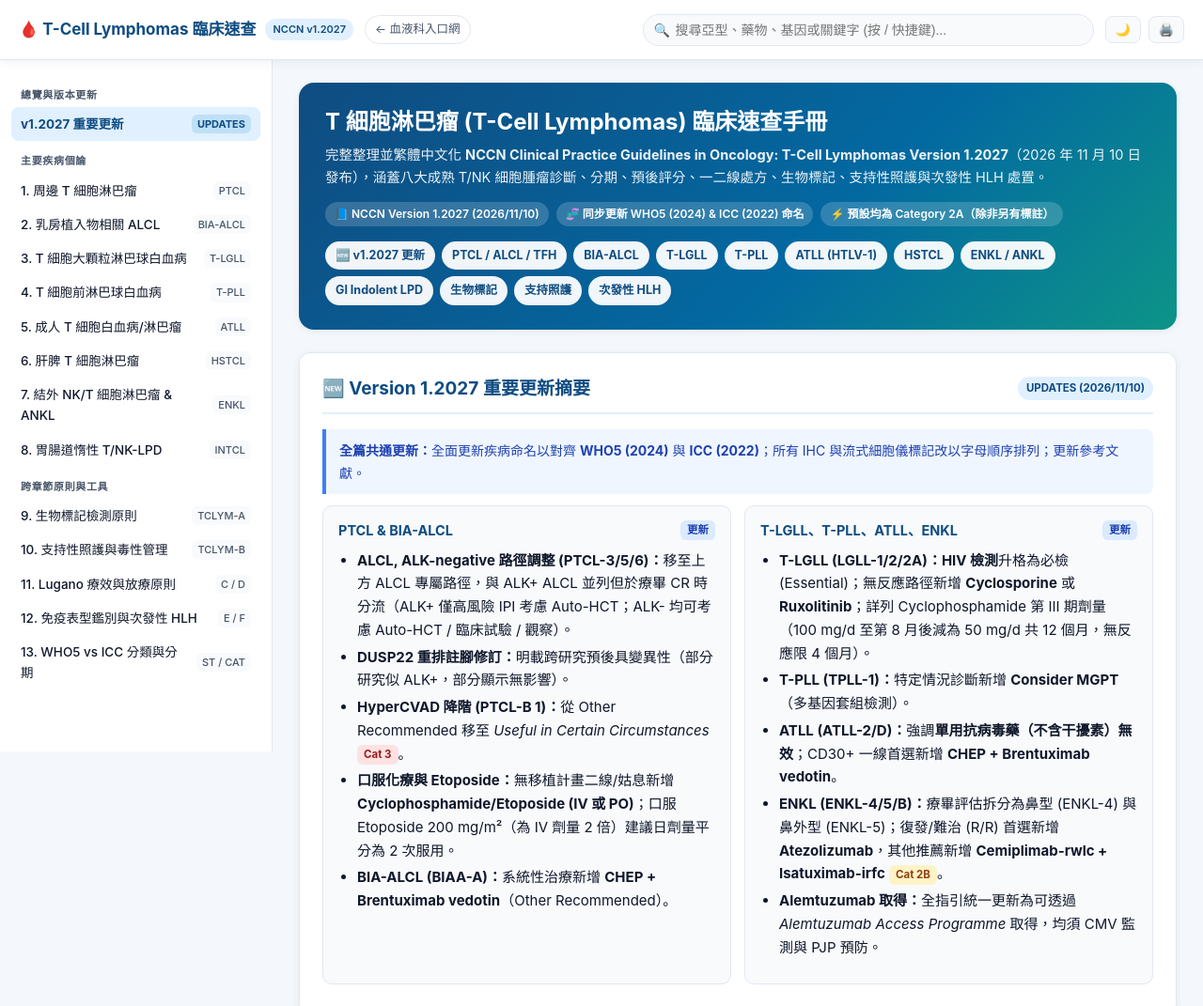
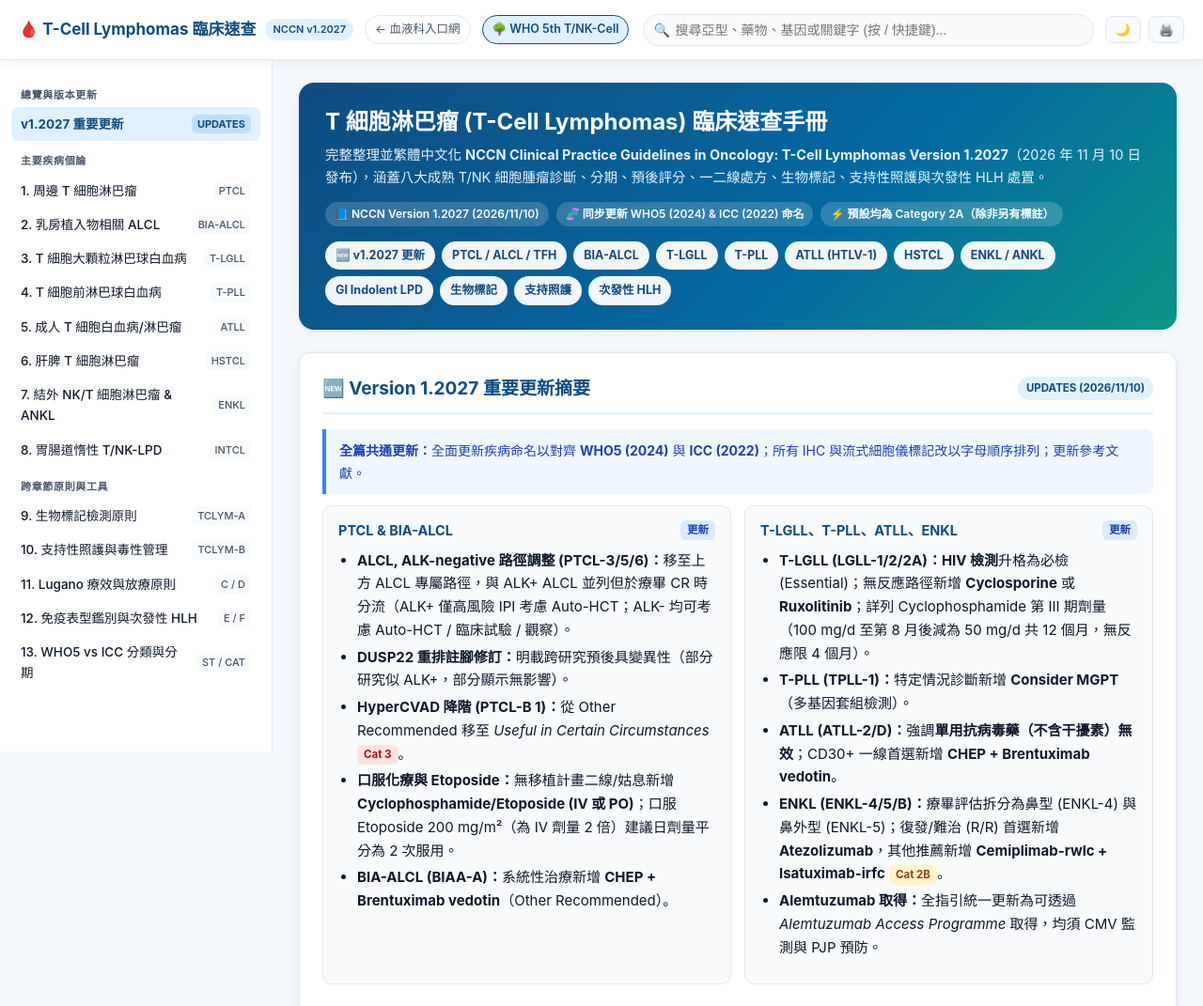
Before and after one commit to LiChiaHans/tcell-nccn-guide, a plain HTML site: page index.html in a window 1280 px wide. Shown: the top 1071 px of the page at 94% size. Drawn offline with Linux system fonts and the light colour scheme.

Commit message:
Add WHO 5th edition deep link to topbar

```diff
--- a/index.html
+++ b/index.html
@@ -135,6 +135,19 @@
       border-color: var(--primary);
       background: var(--primary-light);
     }
+    .who-top-link {
+      font-size: 12.5px;
+      color: var(--primary);
+      text-decoration: none;
+      border: 1px solid var(--primary);
+      background: var(--primary-light);
+      padding: 4px 10px;
+      border-radius: 999px;
+      white-space: nowrap;
+      transition: all .15s;
+      font-weight: 600;
+    }
+    .who-top-link:hover { opacity: 0.88; }
     .search-wrap {
       flex: 1;
       max-width: 480px;
@@ -606,6 +619,7 @@
       <span class="ver">NCCN v1.2027</span>
     </div>
     <a class="portal-link" href="https://lichiahans.github.io/hematology-portal/">← 血液科入口網</a>
+    <a class="who-top-link" href="https://lichiahans.github.io/who5-hematolymphoid-guide/#ch5-mature" target="_blank" rel="noopener" title="開啟 WHO 第 5 版成熟 T/NK 細胞淋巴瘤分類">🌳 WHO 5th T/NK-Cell</a>
     <div class="search-wrap">
       <span class="search-icon">🔍</span>
       <input type="text" id="searchInput" placeholder="搜尋亞型、藥物、基因或關鍵字 (按 / 快捷鍵)..." autocomplete="off" />
```
